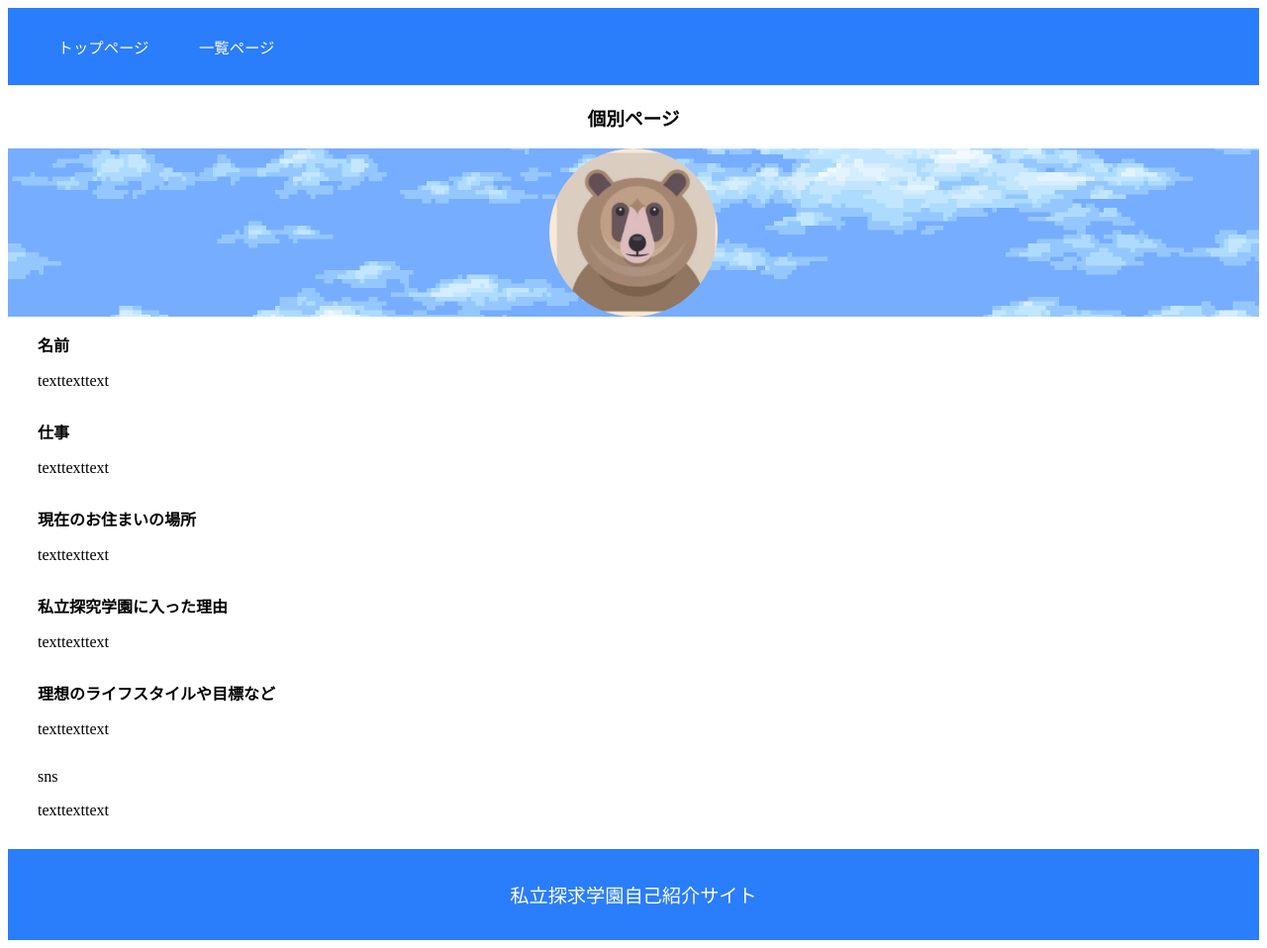
After one commit to yokoyokohiyoko/gikyusai2020summer-peach, a PHP site: page /mypage.html in a window 1280 px wide. The commit adds this page. Shown: the whole page at 99% size. Run offline with PHP 8.4, Linux system fonts and the light colour scheme.

Commit message:
個別ページの作成

```diff
--- /dev/null
+++ b/css/mypage.css
@@ -0,0 +1,36 @@
+h3 {
+    text-align: center;
+}
+
+.frame {
+    margin-top: 0px;
+    width: 100%;
+    background-image: url(../img/back-s06a.png);
+}
+
+.pic {
+    width: 170px;
+    height: 170px;
+    border-radius: 50%;
+    margin: auto;
+    background-image: url(../img/abt.png);
+    background-size: cover;
+    background-origin: padding-box;
+}
+
+.title {
+    text-align: left;
+    margin-left: 30px;
+    font-weight: 800;
+}
+
+.contain {
+    text-align: left;
+    margin-left: 30px;
+    margin-bottom: 30px;
+}
+
+.title-sns {
+    text-align: left;
+    margin-left: 30px;
+}
--- a/css/style.css
+++ b/css/style.css
@@ -24,23 +24,3 @@ footer{
   text-align: center;
   padding: 1% 0;
 }
-
-h3 {
-  text-align: center;
-}
-
-.frame {
-  margin-top: 0px;
-  width: 100%;
-  background-image: url(../img/back-s06a.png);
-  }
-
-.pic {
-  width:170px;
-  height:170px;
-  border-radius: 50%;
-  margin: auto;
-  background-image: url(../img/abt.png);
-  background-size: cover;
-  background-origin: padding-box;
-  }
--- /dev/null
+++ b/mypage.html
@@ -0,0 +1,92 @@
+<!DOCTYPE html>
+<html lang="ja">
+
+<head>
+  <meta charset="UTF-8">
+  <title>私立探求学園自己紹介サイト｜個人ページ</title>
+  <meta name="viewport" content="width=device-width">
+  <link rel="stylesheet" href="css/style.css" media="screen">
+  <link rel="stylesheet" href="css/mypage.css" media="screen">
+  <link rel="stylesheet" href="css/normarize.css" media="screen">
+
+</head>
+
+<body>
+
+  <header>
+
+    <div class="header-container">
+      <div class="header-menu">
+        <p>トップページ</p>
+      </div>
+      <div class="header-menu">
+        <p>一覧ページ</p>
+      </div>
+    </div>
+
+  </header>
+
+  <div>
+    <h3>個別ページ</h3>
+    <div class="frame">
+      <div class="pic">
+      </div>
+    </div>
+
+    <div class="title">
+      <p>名前</p>
+    </div>
+
+    <div class="contain">
+      <p>texttexttext</p>
+    </div>
+
+    <div class="title">
+      <p>仕事</p>
+    </div>
+
+    <div class="contain">
+      <p>texttexttext</p>
+    </div>
+
+    <div class="title">
+      <p>現在のお住まいの場所</p>
+    </div>
+
+    <div class="contain">
+      <p>texttexttext</p>
+    </div>
+
+    <div class="title">
+      <p>私立探究学園に入った理由</p>
+    </div>
+
+    <div class="contain">
+      <p>texttexttext</p>
+    </div>
+
+    <div class="title">
+      <p>理想のライフスタイルや目標など</p>
+    </div>
+
+    <div class="contain">
+      <p>texttexttext</p>
+    </div>
+
+    <div class="title-sns">
+      <p>sns</p>
+    </div>
+
+    <div class="contain">
+      <p>texttexttext</p>
+    </div>
+
+    <footer>
+
+      <p>私立探求学園自己紹介サイト</p>
+
+    </footer>
+
+</body>
+
+</html>
```
Also changed, not shown: index.html (deleted, +0 -46 lines).
